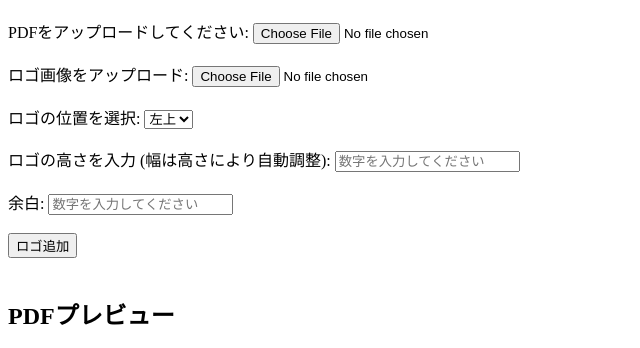
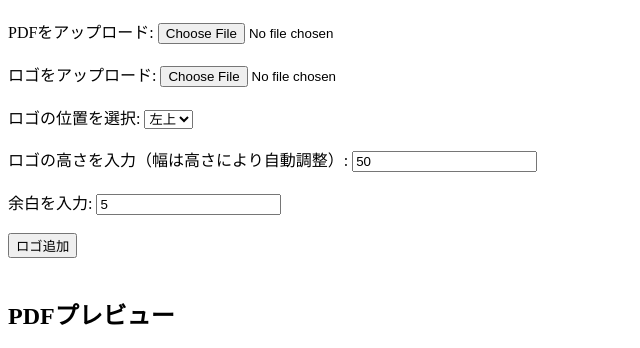
Before and after one commit to ks-yushinghei/logoAdd, a plain HTML site: page index.html in a window 1280 px wide. Shown: the part 70-418 px from the top of the page, without its empty margins (0-640 px from the left). Drawn offline with Linux system fonts and the light colour scheme.

Commit message:
Add files via upload

```diff
--- a/index.html
+++ b/index.html
@@ -9,13 +9,13 @@
 	<h1>ロゴ追加ツール</h1>
 
 	<!-- PDFアップロード -->
-	<label for="pdf-upload">PDFをアップロードしてください:</label>
+	<label for="pdf-upload">PDFをアップロード:</label>
 	<input type="file" id="pdf-upload" accept="application/pdf">
 
 	<br><br>
 
 	<!-- ロゴの種類を選択 -->
-	<label for="logo-upload">ロゴ画像をアップロード:</label>
+	<label for="logo-upload">ロゴをアップロード:</label>
 	<input type="file" id="logo-upload" accept=".jpg, .jpeg, .png">
 
 	<br><br>
@@ -32,13 +32,13 @@
 	<br><br>
 
 	<!-- ロゴのサイズ（高さ）を選択 -->
-	<label for="logo-size">ロゴの高さを入力 (幅は高さにより自動調整):</label>
-	<input type="text" id="logo-size" placeholder="数字を入力してください">
+	<label for="logo-size">ロゴの高さを入力（幅は高さにより自動調整）:</label>
+	<input type="text" id="logo-size" placeholder="数字を入力してください" value="50">
 
 	<br><br>
 
-	<label for="logo-margin">余白:</label>
-	<input type="text" id="logo-margin" placeholder="数字を入力してください">
+	<label for="logo-margin">余白を入力:</label>
+	<input type="text" id="logo-margin" placeholder="数字を入力してください" value="5">
 
 	<br><br>
 
```
